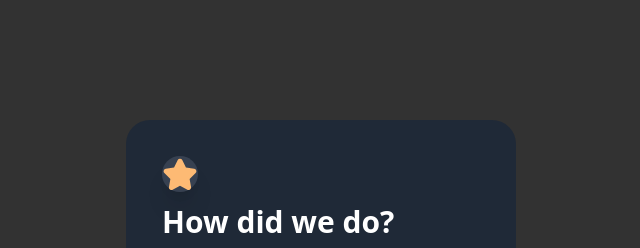
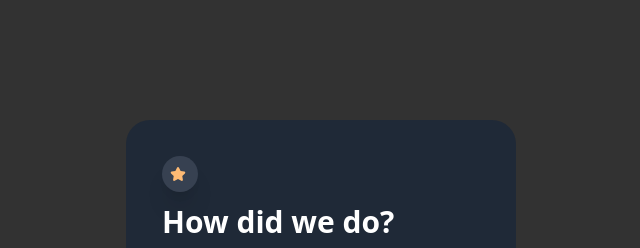
Before and after one commit to katsisaac50/interactive-rating-component-main, a Next.js app: page / in a window 1280 px wide. Shown: the top 248 px of the page, without its empty margins (319-959 px from the left). Built offline with nearby package versions, Linux system fonts and the light colour scheme.

Commit message:
configuring css to images

```diff
--- a/tailwind.config.js
+++ b/tailwind.config.js
@@ -4,6 +4,7 @@ module.exports = {
     './pages/**/*.{js,ts,jsx,tsx,mdx}',
     './pages/dialog/**/*.{js,ts,jsx,tsx,mdx}',
     './components/**/*.{js,ts,jsx,tsx,mdx}',
+    './images/**/*.{js,ts,jsx,tsx,mdx}',
   ],
   theme: {
     extend: {
```
